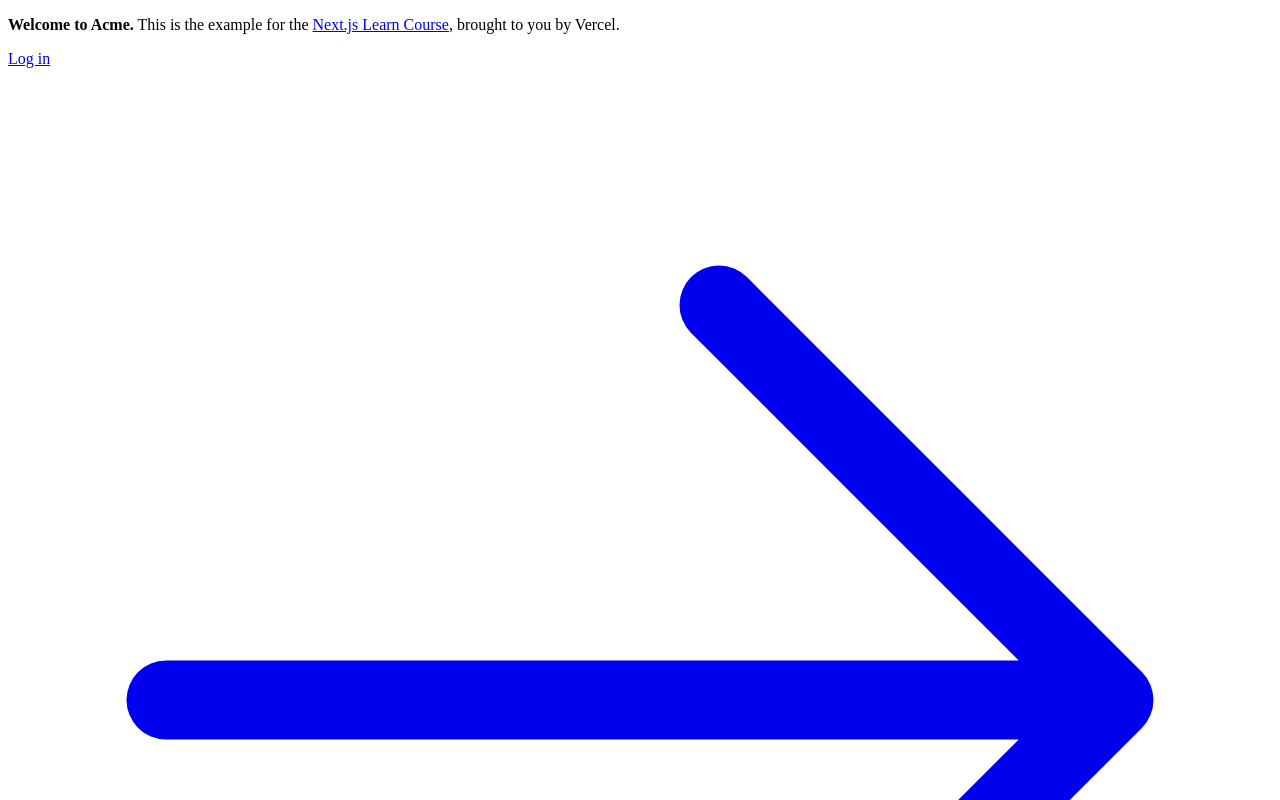
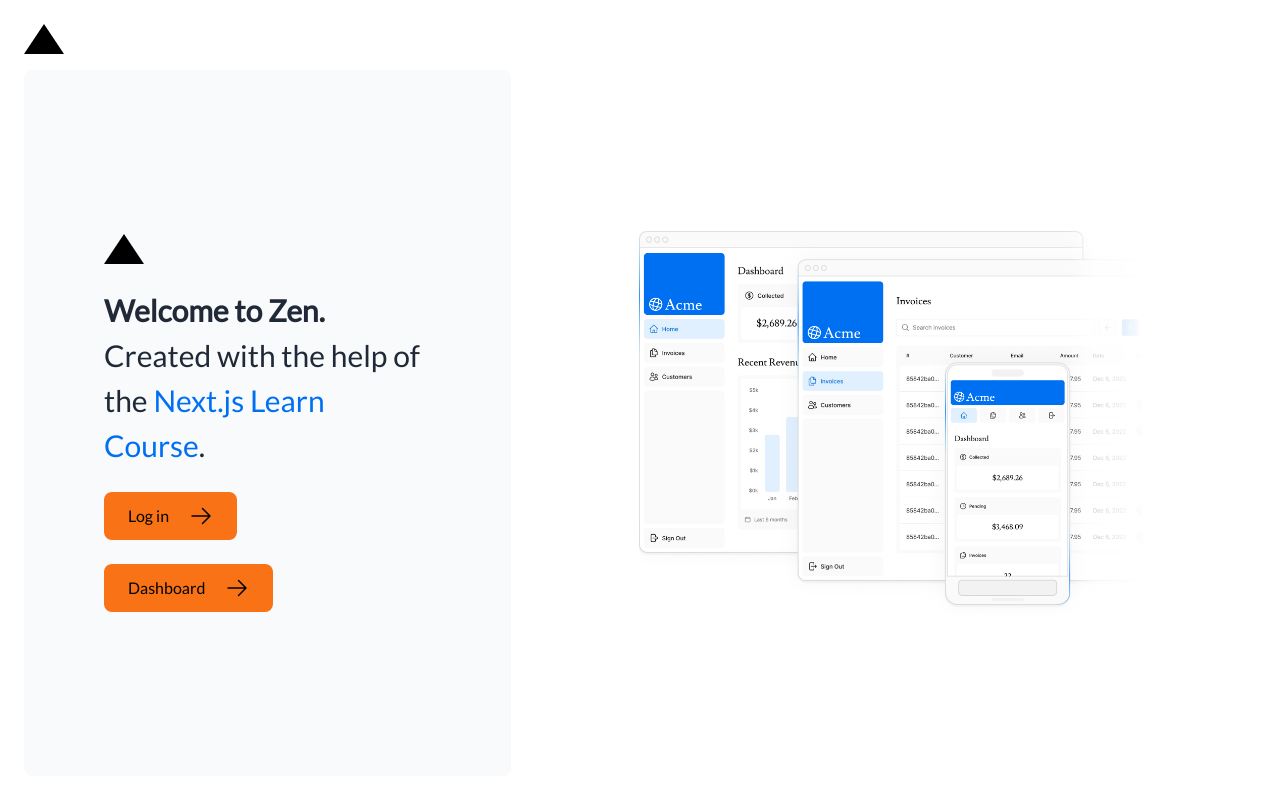
Before and after one commit to YusafS94/nextjs-zen-dashboard, a Next.js app: page / in a window 1280 px wide. Shown: the top 800 px of the page. Built offline with nearby package versions, Linux system fonts and the light colour scheme.

Commit message:
vercel host

```diff
--- /dev/null
+++ b/app/dashboard/customers/page.tsx
@@ -0,0 +1,3 @@
+export default function Page() {
+  return <p>Customers Page</p>;
+}
--- /dev/null
+++ b/app/dashboard/invoices/page.tsx
@@ -0,0 +1,3 @@
+export default function Page() {
+  return <p>Invoices Page</p>;
+}
--- /dev/null
+++ b/app/dashboard/layout.tsx
@@ -0,0 +1,12 @@
+import SideNav from '@/app/ui/dashboard/sidenav';
+
+export default function Layout({ children }: { children: React.ReactNode }) {
+  return (
+    <div className="flex h-screen flex-col md:flex-row md:overflow-hidden">
+      <div className="w-full flex-none md:w-64">
+        <SideNav />
+      </div>
+      <div className="flex-grow p-6 md:overflow-y-auto md:p-12">{children}</div>
+    </div>
+  );
+}
--- /dev/null
+++ b/app/dashboard/page.tsx
@@ -0,0 +1,3 @@
+export default function Page() {
+  return <p>Dashboard Page</p>;
+}
--- a/app/layout.tsx
+++ b/app/layout.tsx
@@ -1,3 +1,6 @@
+import '@/app/ui/global.css';
+import { lato } from '@/app/ui/fonts';
+
 export default function RootLayout({
   children,
 }: {
@@ -5,7 +8,7 @@ export default function RootLayout({
 }) {
   return (
     <html lang="en">
-      <body>{children}</body>
+      <body className={`${lato.className} antialiased`}>{children}</body>
     </html>
   );
 }
--- a/app/page.tsx
+++ b/app/page.tsx
@@ -1,31 +1,56 @@
 import AcmeLogo from '@/app/ui/acme-logo';
 import { ArrowRightIcon } from '@heroicons/react/24/outline';
 import Link from 'next/link';
+import styles from '@/app/ui/home.module.css';
+import Image from 'next/image';
 
 export default function Page() {
   return (
     <main className="flex min-h-screen flex-col p-6">
-      <div className="flex h-20 shrink-0 items-end rounded-lg bg-blue-500 p-4 md:h-52">
-        {/* <AcmeLogo /> */}
-      </div>
+      <div className={styles.shape}>{/* <AcmeLogo /> */}</div>
       <div className="mt-4 flex grow flex-col gap-4 md:flex-row">
         <div className="flex flex-col justify-center gap-6 rounded-lg bg-gray-50 px-6 py-10 md:w-2/5 md:px-20">
+          <div className="h-0 w-0 border-b-[30px] border-l-[20px] border-r-[20px] border-b-black border-l-transparent border-r-transparent" />
           <p className={`text-xl text-gray-800 md:text-3xl md:leading-normal`}>
-            <strong>Welcome to Acme.</strong> This is the example for the{' '}
-            <a href="https://nextjs.org/learn/" className="text-blue-500">
+            <strong>Welcome to Zen.</strong> <br /> Created with the help of the{' '}
+            <a
+              target="blank"
+              href="https://nextjs.org/learn/"
+              className="text-blue-500"
+            >
               Next.js Learn Course
             </a>
-            , brought to you by Vercel.
+            .
           </p>
           <Link
             href="/login"
-            className="flex items-center gap-5 self-start rounded-lg bg-blue-500 px-6 py-3 text-sm font-medium text-white transition-colors hover:bg-blue-400 md:text-base"
+            className="flex items-center gap-5 self-start rounded-lg bg-orange-500 px-6 py-3 text-sm font-medium text-black transition-colors hover:bg-blue-400 md:text-base"
           >
             <span>Log in</span> <ArrowRightIcon className="w-5 md:w-6" />
+          </Link>
+          <Link
+            href="/dashboard"
+            className="flex items-center gap-5 self-start rounded-lg bg-orange-500 px-6 py-3 text-sm font-medium text-black transition-colors hover:bg-blue-400 md:text-base"
+          >
+            <span>Dashboard</span> <ArrowRightIcon className="w-5 md:w-6" />
           </Link>
         </div>
         <div className="flex items-center justify-center p-6 md:w-3/5 md:px-28 md:py-12">
           {/* Add Hero Images Here */}
+          <Image
+            src="/hero-desktop.png"
+            width={1000}
+            height={760}
+            className="hidden md:block"
+            alt="Screenshots of the dashboard project showing desktop version"
+          />
+          <Image
+            src="/hero-mobile.png"
+            width={560}
+            height={620}
+            className="block md:hidden"
+            alt="Screenshot of the dashboard project showing mobile version"
+          />
         </div>
       </div>
     </main>
--- a/app/ui/acme-logo.tsx
+++ b/app/ui/acme-logo.tsx
@@ -1,13 +1,13 @@
 import { GlobeAltIcon } from '@heroicons/react/24/outline';
-import { lusitana } from '@/app/ui/fonts';
+import { lato } from '@/app/ui/fonts';
 
 export default function AcmeLogo() {
   return (
     <div
-      className={`${lusitana.className} flex flex-row items-center leading-none text-white`}
+      className={`${lato.className} flex flex-row items-center leading-none text-white`}
     >
       <GlobeAltIcon className="h-12 w-12 rotate-[15deg]" />
-      <p className="text-[44px]">Acme</p>
+      <p className="text-[44px]">Zen</p>
     </div>
   );
 }
--- a/app/ui/dashboard/nav-links.tsx
+++ b/app/ui/dashboard/nav-links.tsx
@@ -1,8 +1,13 @@
+'use client';
+
 import {
   UserGroupIcon,
   HomeIcon,
   DocumentDuplicateIcon,
 } from '@heroicons/react/24/outline';
+import Link from 'next/link';
+import { usePathname } from 'next/navigation';
+import clsx from 'clsx';
 
 // Map of links to display in the side navigation.
 // Depending on the size of the application, this would be stored in a database.
@@ -17,19 +22,25 @@ const links = [
 ];
 
 export default function NavLinks() {
+  const pathname = usePathname();
   return (
     <>
       {links.map((link) => {
         const LinkIcon = link.icon;
         return (
-          <a
+          <Link
             key={link.name}
             href={link.href}
-            className="flex h-[48px] grow items-center justify-center gap-2 rounded-md bg-gray-50 p-3 text-sm font-medium hover:bg-sky-100 hover:text-blue-600 md:flex-none md:justify-start md:p-2 md:px-3"
+            className={clsx(
+              'flex h-[48px] grow items-center justify-center gap-2 rounded-md bg-gray-50 p-3 text-sm font-medium hover:bg-sky-100 hover:text-blue-600 md:flex-none md:justify-start md:p-2 md:px-3',
+              {
+                'bg-sky-100 text-blue-600': pathname === link.href,
+              },
+            )}
           >
             <LinkIcon className="w-6" />
             <p className="hidden md:block">{link.name}</p>
-          </a>
+          </Link>
         );
       })}
     </>
--- /dev/null
+++ b/app/ui/fonts.ts
@@ -0,0 +1,3 @@
+import { Lato } from 'next/font/google';
+
+export const lato = Lato({ weight: '400', subsets: ['latin'] });
--- /dev/null
+++ b/app/ui/home.module.css
@@ -0,0 +1,7 @@
+.shape {
+  height: 0;
+  width: 0;
+  border-bottom: 30px solid black;
+  border-left: 20px solid transparent;
+  border-right: 20px solid transparent;
+}
```
